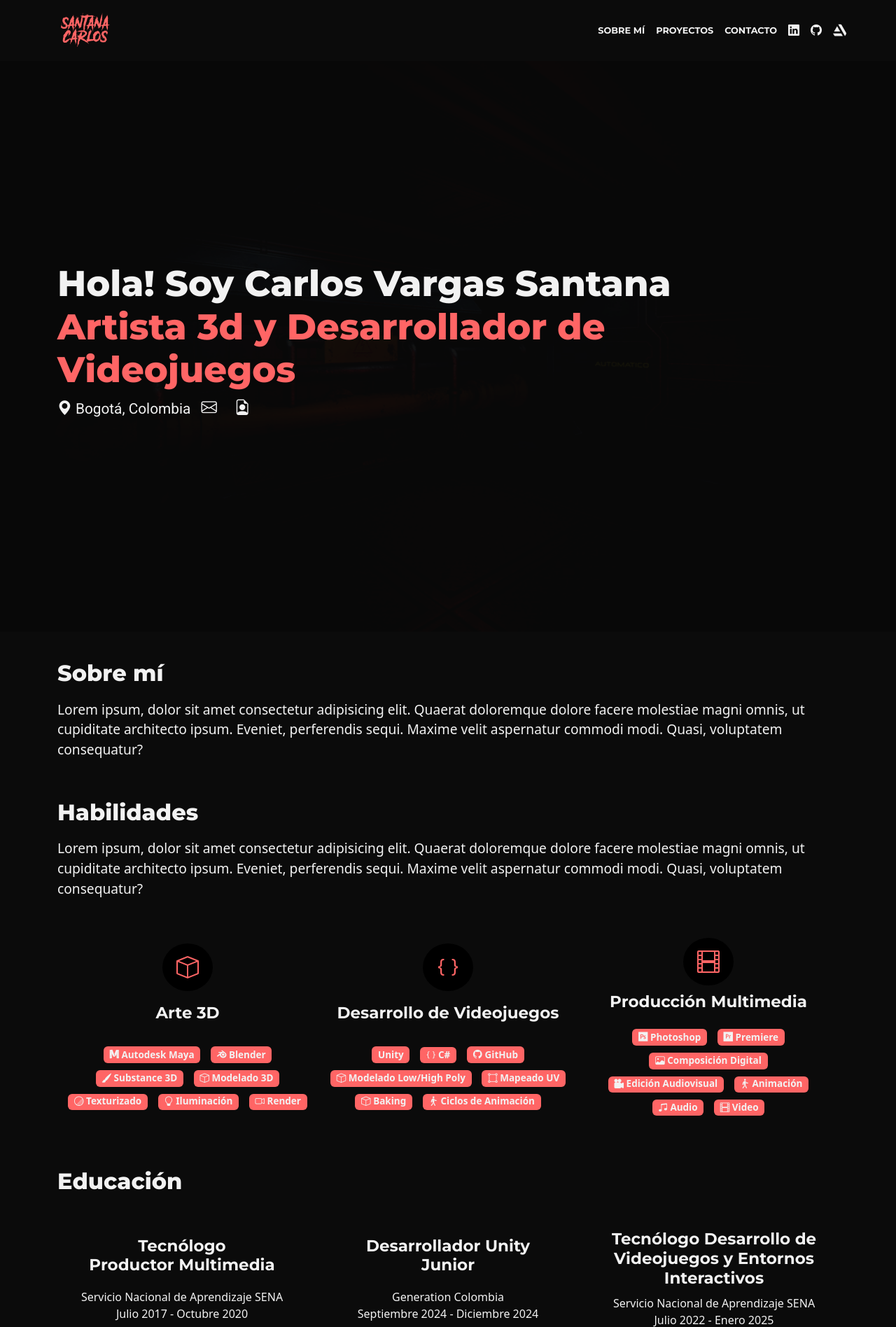
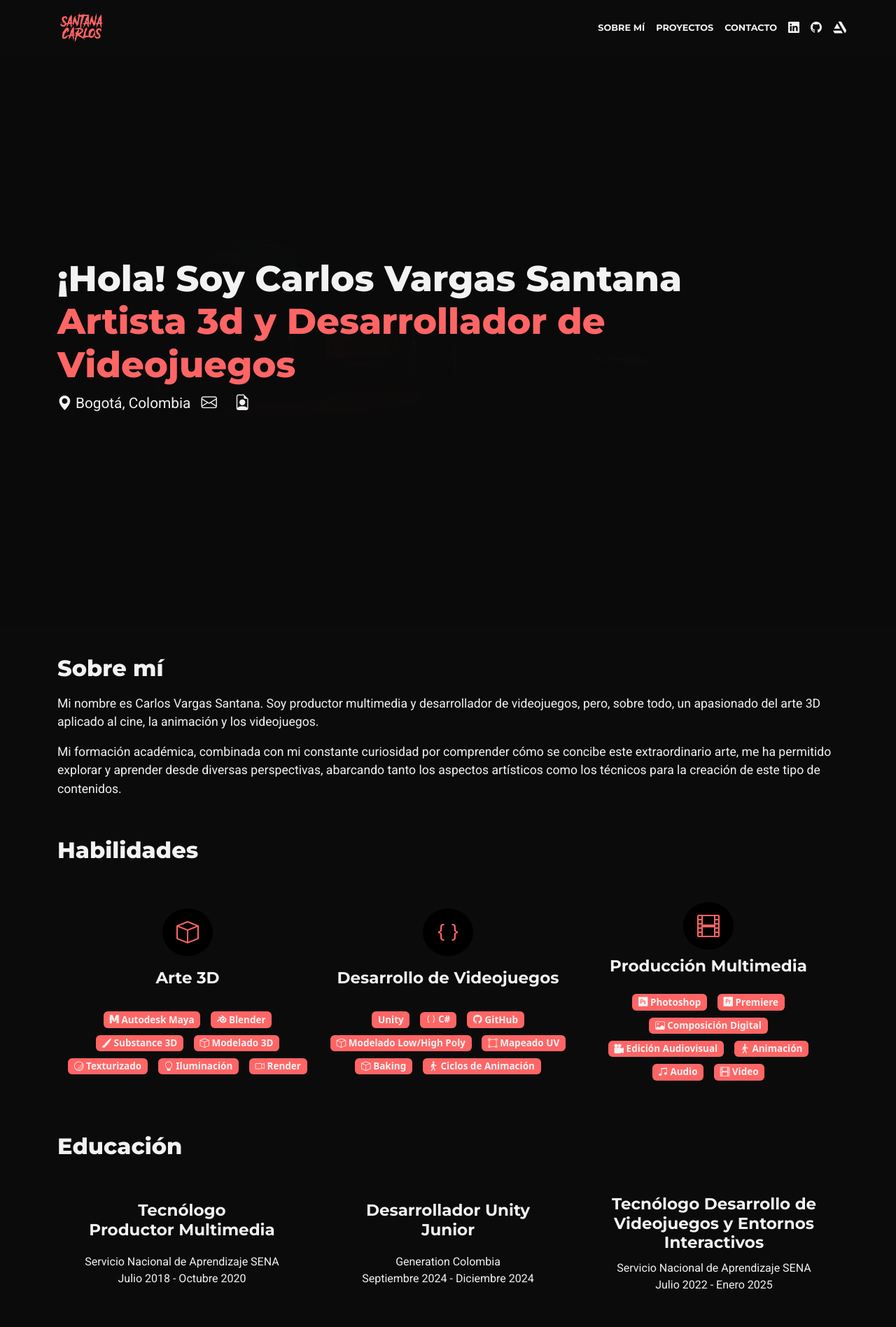
Before and after one commit to santanagamedev/portfolio, a plain HTML site: page index.html in a window 1280 px wide. Shown: the top 1896 px of the page at 70% size. Drawn offline with nearby package versions, Linux system fonts and the light colour scheme.

Commit message:
Navbar - Hero & About me sections Done

```diff
--- a/assets/css/style.css
+++ b/assets/css/style.css
@@ -1,7 +1,7 @@
 /* Genral Styles */
 :root {
     --red-color: #ff6565;
-    --aqua-color: #ff6565;
+    --aqua-color: #35ffff;
     --black-grey-color: #0b0b0b ;
 
 }
@@ -15,6 +15,10 @@ section {
     flex-direction: column;
     align-items: center;
     justify-content: center;
+}
+
+p{
+    font-family: "Roboto";
 }
 
 .hero-principal h1 {
@@ -41,12 +45,12 @@ section {
 }
 
 .description-section {
-    font-size: 1.2rem;
+    font-size: 1.rem;
     color: #584e4e;
 }
 
 .text-section {
-    font-size: 1.2rem;
+    font-size: 1.1rem;
 }
 
 .btn-info {
@@ -278,8 +282,8 @@ section h2 {
 }
 
 .badge {
-    color: #f2f2f2;;
-    font-weight: bold;
+    color: #f2f2f2;
+    font-weight: 600;
     margin: 5px;
 }
 
--- a/index.html
+++ b/index.html
@@ -41,7 +41,7 @@
           </button>
           <div class="collapse navbar-collapse" id="navbar-toggler">
             <a class="navbar-brand" href="#">
-              <img src="assets/images/santana-logo-red.png" width="80" alt="Logo de la página web">
+              <img src="assets/images/santana-logo-red.png" width="70" alt="Logo de la página web">
             </a>
             <ul class="navbar-nav d-flex justify-content-center align-items-center">
               <li class="nav-item">
@@ -88,15 +88,15 @@
             <!-- <img class="hero-image-dev rounded-circle" src="images/profile-photo.jpg" alt="Foto de Carlos Vargas Santana"> -->
             <div>
             <h1 class="white-text">
-              Hola! Soy Carlos Vargas Santana<br>
+              ¡Hola! Soy Carlos Vargas Santana<br>
               <span class="h1-red-word""> Artista 3d y Desarrollador de Videojuegos</span>
             </h1>
             <p class="white-text">
               <i class="bi bi-geo-alt-fill"></i>
               Bogotá, Colombia
-              <button class="hero-links" title="Copy email button" onclick="copyToClipboard('dev.santanacarlos.com'); return false;"><i class="bi bi-envelope"></i></button>
-              <a class="hero-links" href="https://drive.google.com/file/d/14BAce7oM7TWKxh1KaGDBFvNsty_KV6F0/view?usp=drive_link" target="_blank" rel="noopener noreferrer"><i class="bi bi-file-earmark-person"></i></a>
-              <span id="email-copied-notification" style="position: relative;">Correo copiado!</span>
+              <button class="hero-links" title="Copiar correo" onclick="copyToClipboard('dev.santanacarlos@gmail.com'); return false;"><i class="bi bi-envelope"></i></button>
+              <a class="hero-links" title="Descargar cv" href="https://drive.google.com/file/d/1aQc6WEyNK-VkNMMn6Y0QK5YvrezG1rK5/view?usp=drive_link" target="_blank" rel="noopener noreferrer"><i class="bi bi-file-earmark-person"></i></a>
+              <span id="email-copied-notification" style="position: relative;">¡Correo copiado!</span>
             </p>
             </div>
         </div>
@@ -108,19 +108,19 @@
         <div class="container">
           <h2 class="title-section white-text">Sobre mí</h2>
           <p class="text-section">
-            Lorem ipsum, dolor sit amet consectetur adipisicing elit. Quaerat doloremque dolore facere molestiae magni omnis, ut cupiditate architecto ipsum. Eveniet, perferendis sequi. Maxime velit aspernatur commodi modi. Quasi, voluptatem consequatur?
+            Mi nombre es Carlos Vargas Santana. Soy productor multimedia y desarrollador de videojuegos, pero, sobre todo, un apasionado del arte 3D aplicado al cine, la animación y los videojuegos.
+          </p>
+          <p class="text-section">
+            Mi formación académica, combinada con mi constante curiosidad por comprender cómo se concibe este extraordinario arte, me ha permitido explorar y aprender desde diversas perspectivas, abarcando tanto los aspectos artísticos como los técnicos para la creación de este tipo de contenidos.
           </p>
         </div>
       </div>
     </section>
     <!-- Habilidades -->
-    <section id="#">
+    <section>
       <div class="about-me dark-section">
         <div class="container">
           <h2 class="title-section white-text">Habilidades</h2>
-          <p class="text-section">
-            Lorem ipsum, dolor sit amet consectetur adipisicing elit. Quaerat doloremque dolore facere molestiae magni omnis, ut cupiditate architecto ipsum. Eveniet, perferendis sequi. Maxime velit aspernatur commodi modi. Quasi, voluptatem consequatur?
-          </p>
           <div class="cards-container dark-section">
             <div class="container text-center">
               <div class="row">
@@ -202,7 +202,7 @@
             <div class="column col-12 col-md-12 col-lg-4">
               <!-- <i class="bi bi-laptop icon-education"></i> -->
               <h3 class="title-card">Tecnólogo <br> Productor Multimedia</h3>
-              <p>Servicio Nacional de Aprendizaje SENA <br>Julio 2017 - Octubre 2020</p>
+              <p>Servicio Nacional de Aprendizaje SENA <br>Julio 2018 - Octubre 2020</p>
               <!-- <div class="badges-container">
                 <span class="badge text-bg-primary">Unity</span>
                 <span class="badge text-bg-primary">C#</span>
```
Also changed, not shown: assets/images/background-galery-01.jpg, assets/images/icon-logo.jpg.
